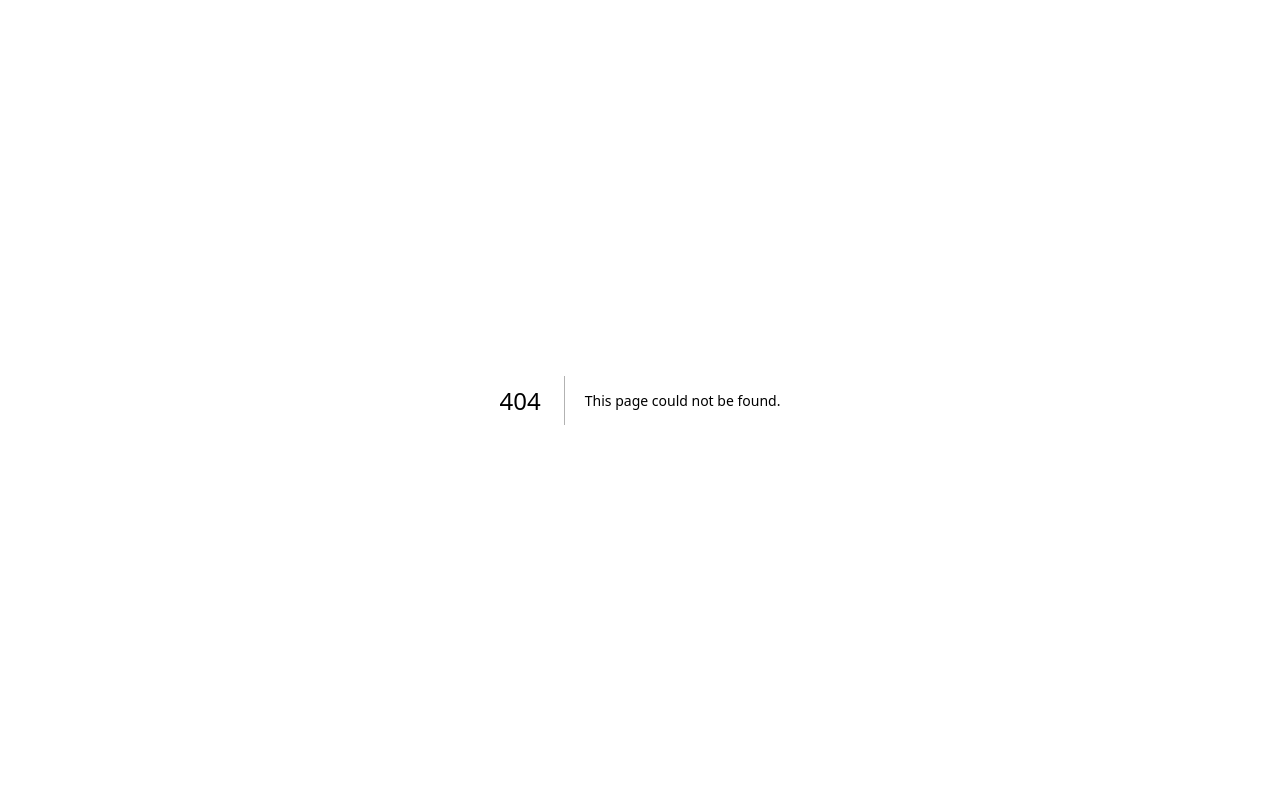
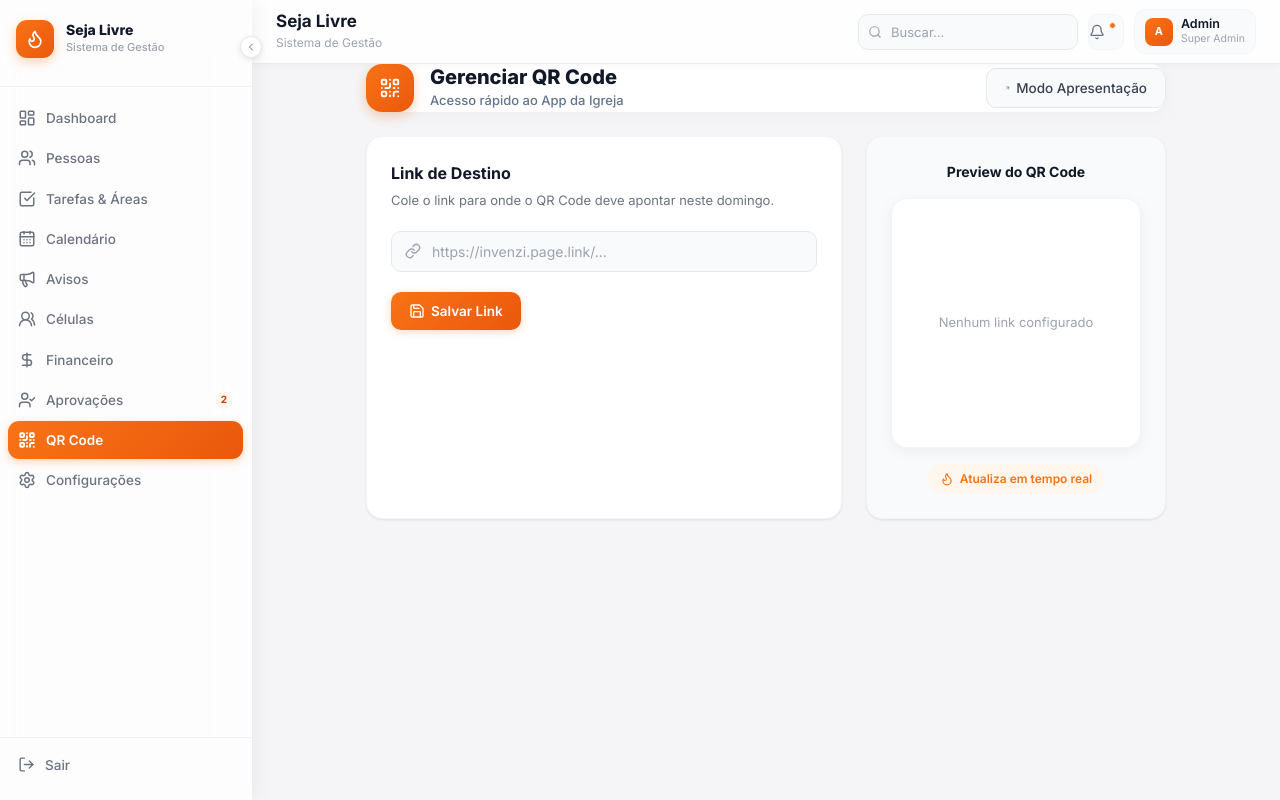
Before and after one commit to matheusbtrafego/sejalivre, a Next.js app: page /admin/qrcode in a window 1280 px wide. Before the commit this address had no page. Built offline with nearby package versions, Linux system fonts and the light colour scheme; no server answers; the database is empty.

Commit message:
Adicionado painel e tela fullscreen do QR Code dinâmico

```diff
--- a/src/app/admin/page.tsx
+++ b/src/app/admin/page.tsx
@@ -5,6 +5,8 @@ import { Users, CheckSquare, CalendarDays, UserCheck, ArrowUpRight, Flame, Clock
 import { mockKPIs, mockEventos, mockAvisos, mockPessoas } from "@/lib/mock-data";
 import { formatDate } from "@/lib/utils";
 import Link from "next/link";
+import { useEffect, useState } from "react";
+import { supabase } from "@/lib/supabase";
 
 const fade = (delay = 0) => ({
   initial: { opacity: 0, y: 16 },
@@ -35,6 +37,14 @@ function EmptyCard({ icon: Icon, message, action, href }: { icon: typeof Users;
 }
 
 export default function DashboardPage() {
+  const [qrLink, setQrLink] = useState("https://invenzi.page.link/sFALJHZLxHyJB2169");
+
+  useEffect(() => {
+    supabase.from("sl_configuracoes").select("valor").eq("chave", "app_link").single().then(({ data }) => {
+      if (data) setQrLink(data.valor);
+    });
+  }, []);
+
   return (
     <div style={{ maxWidth: 1200, margin: "0 auto", display: "flex", flexDirection: "column", gap: 20 }}>
 
@@ -131,11 +141,16 @@ export default function DashboardPage() {
             </h3>
             <div style={{ padding: 8, background: "#fff", borderRadius: 12, boxShadow: "0 2px 8px rgba(0,0,0,0.06)", border: "1px solid #f3f4f6", marginBottom: 12 }}>
               {/* eslint-disable-next-line @next/next/no-img-element */}
-              <img src="https://api.qrserver.com/v1/create-qr-code/?size=300x300&data=https://invenzi.page.link/sFALJHZLxHyJB2169" alt="QR Code do App" style={{ width: 140, height: 140, display: "block" }} />
+              <img src={`https://api.qrserver.com/v1/create-qr-code/?size=300x300&data=${encodeURIComponent(qrLink)}`} alt="QR Code do App" style={{ width: 140, height: 140, display: "block" }} />
             </div>
-            <p style={{ fontSize: 12, color: "#6b7280", lineHeight: 1.4 }}>
+            <p style={{ fontSize: 12, color: "#6b7280", lineHeight: 1.4, marginBottom: 16 }}>
               Escaneie ou compartilhe este QR Code para acessar o aplicativo.
             </p>
+            <Link href="/qrcode" target="_blank" style={{ textDecoration: "none", width: "100%" }}>
+              <button className="sl-btn-primary" style={{ width: "100%", justifyContent: "center" }}>
+                <ArrowUpRight size={14} /> Tela Cheia
+              </button>
+            </Link>
           </motion.div>
 
           {/* Alertas de Escala */}
--- /dev/null
+++ b/src/app/admin/qrcode/page.tsx
@@ -0,0 +1,123 @@
+"use client";
+
+import { useState, useEffect } from "react";
+import { supabase } from "@/lib/supabase";
+import { motion } from "framer-motion";
+import { QrCode, Link as LinkIcon, Save, ArrowUpRight, Flame } from "lucide-react";
+import Link from "next/link";
+
+export default function QRCodePage() {
+  const [link, setLink] = useState("");
+  const [loading, setLoading] = useState(true);
+  const [saving, setSaving] = useState(false);
+
+  useEffect(() => {
+    async function fetchLink() {
+      const { data, error } = await supabase
+        .from("sl_configuracoes")
+        .select("valor")
+        .eq("chave", "app_link")
+        .single();
+
+      if (data) {
+        setLink(data.valor);
+      }
+      setLoading(false);
+    }
+    fetchLink();
+  }, []);
+
+  async function handleSave() {
+    setSaving(true);
+    const { error } = await supabase
+      .from("sl_configuracoes")
+      .upsert({ chave: "app_link", valor: link, atualizado_em: new Date().toISOString() }, { onConflict: "chave" });
+
+    setSaving(false);
+    if (!error) {
+      alert("Link do QR Code atualizado com sucesso!");
+    } else {
+      alert("Erro ao salvar: " + error.message);
+    }
+  }
+
+  const qrUrl = link ? `https://api.qrserver.com/v1/create-qr-code/?size=500x500&data=${encodeURIComponent(link)}` : "";
+
+  return (
+    <div style={{ maxWidth: 800, margin: "0 auto", display: "flex", flexDirection: "column", gap: 24, paddingBottom: 60 }}>
+
+      {/* Header Premium */}
+      <div className="flex flex-col md:flex-row items-start md:items-center justify-between bg-white p-5 md:p-8 rounded-2xl shadow-[0_4px_20px_rgba(0,0,0,0.03)] gap-4">
+        <div style={{ display: "flex", alignItems: "center", gap: 16 }}>
+          <div style={{ width: 48, height: 48, borderRadius: 16, background: "linear-gradient(135deg, #f97316 0%, #ea580c 100%)", display: "flex", alignItems: "center", justifyContent: "center", boxShadow: "0 4px 12px rgba(249,115,22,0.3)" }}>
+            <QrCode size={22} color="#fff" />
+          </div>
+          <div>
+            <h1 style={{ fontSize: 20, fontWeight: 800, color: "#111827", lineHeight: 1.2 }}>Gerenciar QR Code</h1>
+            <p style={{ fontSize: 13, color: "#64748b", marginTop: 2, fontWeight: 500 }}>Acesso rápido ao App da Igreja</p>
+          </div>
+        </div>
+
+        <Link href="/qrcode" target="_blank" style={{ textDecoration: "none", width: "100%", maxWidth: "180px" }}>
+          <button className="sl-btn-secondary" style={{ width: "100%", justifyContent: "center" }}>
+            <ArrowUpRight size={16} /> Modo Apresentação
+          </button>
+        </Link>
+      </div>
+
+      <div className="grid grid-cols-1 md:grid-cols-[1fr_300px] gap-6">
+
+        {/* Formulário */}
+        <motion.div initial={{ opacity: 0, y: 10 }} animate={{ opacity: 1, y: 0 }} className="sl-card" style={{ display: "flex", flexDirection: "column", gap: 20 }}>
+          <div>
+            <h2 style={{ fontSize: 16, fontWeight: 700, color: "#111827", marginBottom: 6 }}>Link de Destino</h2>
+            <p style={{ fontSize: 13, color: "#6b7280" }}>Cole o link para onde o QR Code deve apontar neste domingo.</p>
+          </div>
+
+          <div style={{ position: "relative", width: "100%" }}>
+            <LinkIcon size={16} style={{ position: "absolute", left: 14, top: "50%", transform: "translateY(-50%)", color: "#9ca3af" }} />
+            <input
+              className="sl-input"
+              style={{ paddingLeft: 40 }}
+              placeholder="https://invenzi.page.link/..."
+              value={link}
+              onChange={(e) => setLink(e.target.value)}
+              disabled={loading}
+            />
+          </div>
+
+          <button
+            className="sl-btn-primary"
+            onClick={handleSave}
+            disabled={saving || loading || !link}
+            style={{ alignSelf: "flex-start" }}
+          >
+            <Save size={16} /> {saving ? "Salvando..." : "Salvar Link"}
+          </button>
+        </motion.div>
+
+        {/* Preview do QR Code */}
+        <motion.div initial={{ opacity: 0, y: 10 }} animate={{ opacity: 1, y: 0 }} transition={{ delay: 0.1 }} className="sl-card" style={{ display: "flex", flexDirection: "column", alignItems: "center", textAlign: "center", background: "#f8fafc" }}>
+          <h3 style={{ fontSize: 14, fontWeight: 700, color: "#111827", marginBottom: 16 }}>Preview do QR Code</h3>
+
+          <div style={{ padding: 12, background: "#fff", borderRadius: 16, boxShadow: "0 4px 16px rgba(0,0,0,0.05)", border: "1px solid #f1f5f9", marginBottom: 16, width: "100%", aspectRatio: "1/1", display: "flex", alignItems: "center", justifyItems: "center" }}>
+            {loading ? (
+              <p style={{ fontSize: 13, color: "#9ca3af", margin: "auto" }}>Carregando...</p>
+            ) : qrUrl ? (
+              /* eslint-disable-next-line @next/next/no-img-element */
+              <img src={qrUrl} alt="QR Code" style={{ width: "100%", height: "100%", objectFit: "contain", display: "block" }} />
+            ) : (
+               <p style={{ fontSize: 13, color: "#9ca3af", margin: "auto" }}>Nenhum link configurado</p>
+            )}
+          </div>
+
+          <div style={{ display: "flex", alignItems: "center", gap: 6, color: "#f97316", background: "#fff7ed", padding: "6px 12px", borderRadius: 100 }}>
+             <Flame size={14} />
+             <span style={{ fontSize: 12, fontWeight: 600 }}>Atualiza em tempo real</span>
+          </div>
+        </motion.div>
+
+      </div>
+    </div>
+  );
+}
--- /dev/null
+++ b/src/app/qrcode/page.tsx
@@ -0,0 +1,81 @@
+"use client";
+
+import { useEffect, useState } from "react";
+import { supabase } from "@/lib/supabase";
+import { motion } from "framer-motion";
+import { Flame, ArrowLeft } from "lucide-react";
+import Link from "next/link";
+
+export default function QRCodePresentationPage() {
+  const [link, setLink] = useState("");
+  const [loading, setLoading] = useState(true);
+
+  useEffect(() => {
+    async function fetchLink() {
+      const { data } = await supabase
+        .from("sl_configuracoes")
+        .select("valor")
+        .eq("chave", "app_link")
+        .single();
+
+      if (data) setLink(data.valor);
+      setLoading(false);
+    }
+
+    fetchLink();
+
+    // In a real app, we could listen to real-time Supabase changes here
+    // so if the admin updates the link, the screen updates automatically.
+    const channel = supabase
+      .channel('public:sl_configuracoes')
+      .on('postgres_changes', { event: '*', schema: 'public', table: 'sl_configuracoes' }, payload => {
+        if (payload.new && (payload.new as any).chave === 'app_link') {
+          setLink((payload.new as any).valor);
+        }
+      })
+      .subscribe();
+
+    return () => {
+      supabase.removeChannel(channel);
+    };
+  }, []);
+
+  if (loading) {
+    return <div style={{ height: "100vh", display: "flex", alignItems: "center", justifyContent: "center", background: "#f8fafc" }}>Carregando...</div>;
+  }
+
+  const qrUrl = link ? `https://api.qrserver.com/v1/create-qr-code/?size=800x800&data=${encodeURIComponent(link)}` : "";
+
+  return (
+    <div style={{ height: "100vh", display: "flex", flexDirection: "column", background: "linear-gradient(135deg, #f97316 0%, #ea580c 50%, #c2410c 100%)", color: "#fff", position: "relative" }}>
+
+      {/* Botão voltar discreto */}
+      <Link href="/admin/qrcode" style={{ position: "absolute", top: 24, left: 24, display: "flex", alignItems: "center", gap: 8, color: "rgba(255,255,255,0.7)", textDecoration: "none", fontSize: 14, fontWeight: 600 }}>
+        <ArrowLeft size={18} /> Voltar
+      </Link>
+
+      <div style={{ flex: 1, display: "flex", flexDirection: "column", alignItems: "center", justifyContent: "center", padding: 24, textAlign: "center" }}>
+
+        <motion.div initial={{ opacity: 0, y: -20 }} animate={{ opacity: 1, y: 0 }}>
+          <div style={{ display: "inline-flex", alignItems: "center", justifyContent: "center", width: 64, height: 64, borderRadius: 20, background: "rgba(255,255,255,0.2)", backdropFilter: "blur(10px)", marginBottom: 24 }}>
+            <Flame size={32} color="#fff" />
+          </div>
+          <h1 style={{ fontSize: 32, fontWeight: 800, lineHeight: 1.1, marginBottom: 8 }}>Seja Livre</h1>
+          <p style={{ fontSize: 16, color: "rgba(255,255,255,0.8)", marginBottom: 40 }}>Aponte a câmera para acessar o aplicativo</p>
+        </motion.div>
+
+        <motion.div initial={{ scale: 0.9, opacity: 0 }} animate={{ scale: 1, opacity: 1 }} transition={{ delay: 0.1 }} style={{ padding: 16, background: "#fff", borderRadius: 32, boxShadow: "0 20px 40px rgba(0,0,0,0.2)" }}>
+          {qrUrl ? (
+            /* eslint-disable-next-line @next/next/no-img-element */
+            <img src={qrUrl} alt="QR Code" style={{ width: 280, height: 280, display: "block", borderRadius: 16 }} />
+          ) : (
+            <div style={{ width: 280, height: 280, display: "flex", alignItems: "center", justifyContent: "center", color: "#9ca3af", background: "#f8fafc", borderRadius: 16 }}>
+              Nenhum link ativo
+            </div>
+          )}
+        </motion.div>
+
+      </div>
+    </div>
+  );
+}
--- a/src/components/admin/Sidebar.tsx
+++ b/src/components/admin/Sidebar.tsx
@@ -7,7 +7,7 @@ import { motion, AnimatePresence } from "framer-motion";
 import {
   LayoutDashboard, Users, CheckSquare, CalendarDays,
   Megaphone, Users2, DollarSign, UserCheck, Settings,
-  ChevronLeft, ChevronRight, Flame, Bell, LogOut,
+  ChevronLeft, ChevronRight, Flame, Bell, LogOut, QrCode
 } from "lucide-react";
 
 const navItems = [
@@ -19,6 +19,7 @@ const navItems = [
   { href: "/admin/celulas",    label: "Células",         icon: Users2 },
   { href: "/admin/financeiro", label: "Financeiro",      icon: DollarSign },
   { href: "/admin/aprovacoes", label: "Aprovações",      icon: UserCheck, badge: 2 },
+  { href: "/admin/qrcode",     label: "QR Code",         icon: QrCode },
   { href: "/admin/configuracoes", label: "Configurações", icon: Settings },
 ];
 
```
